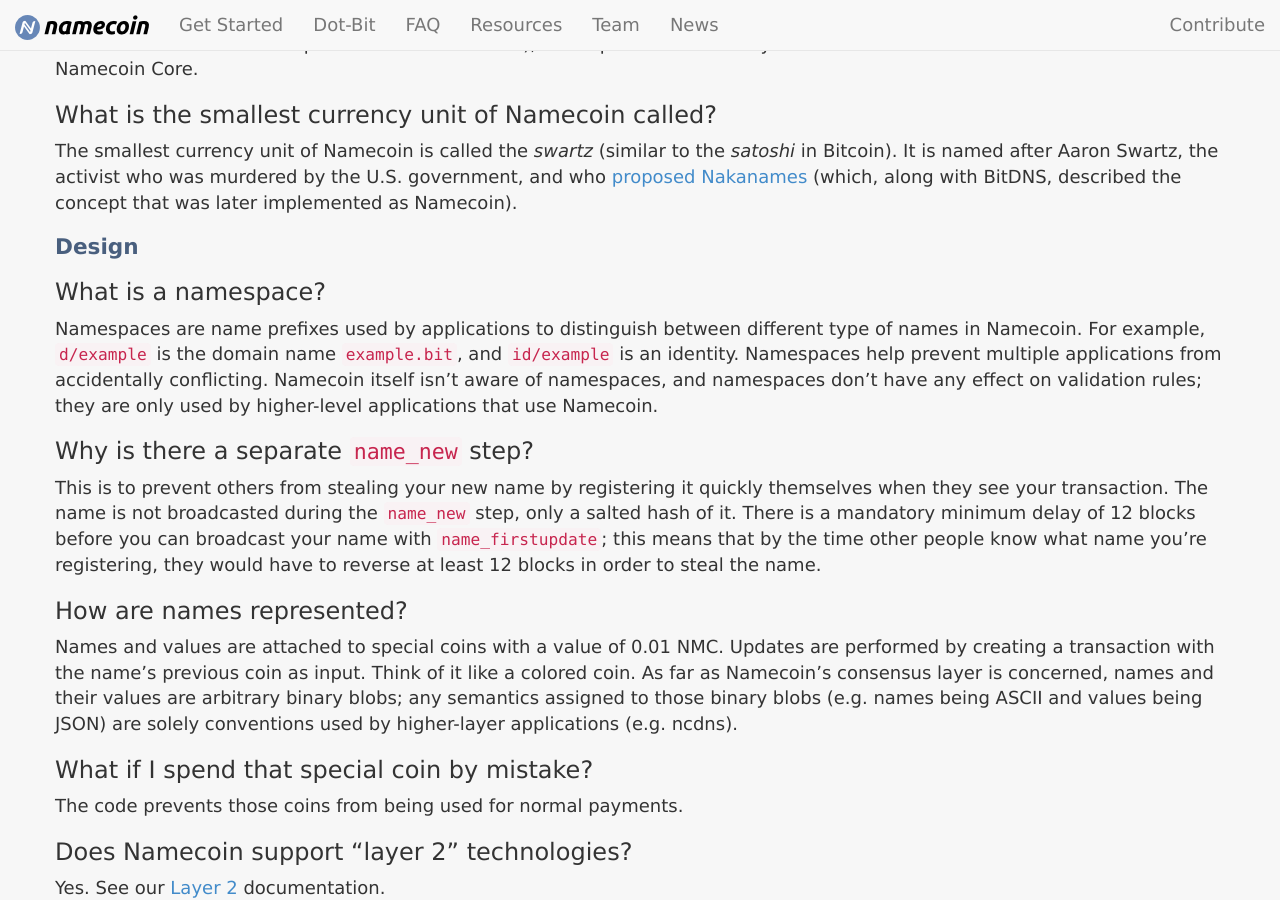
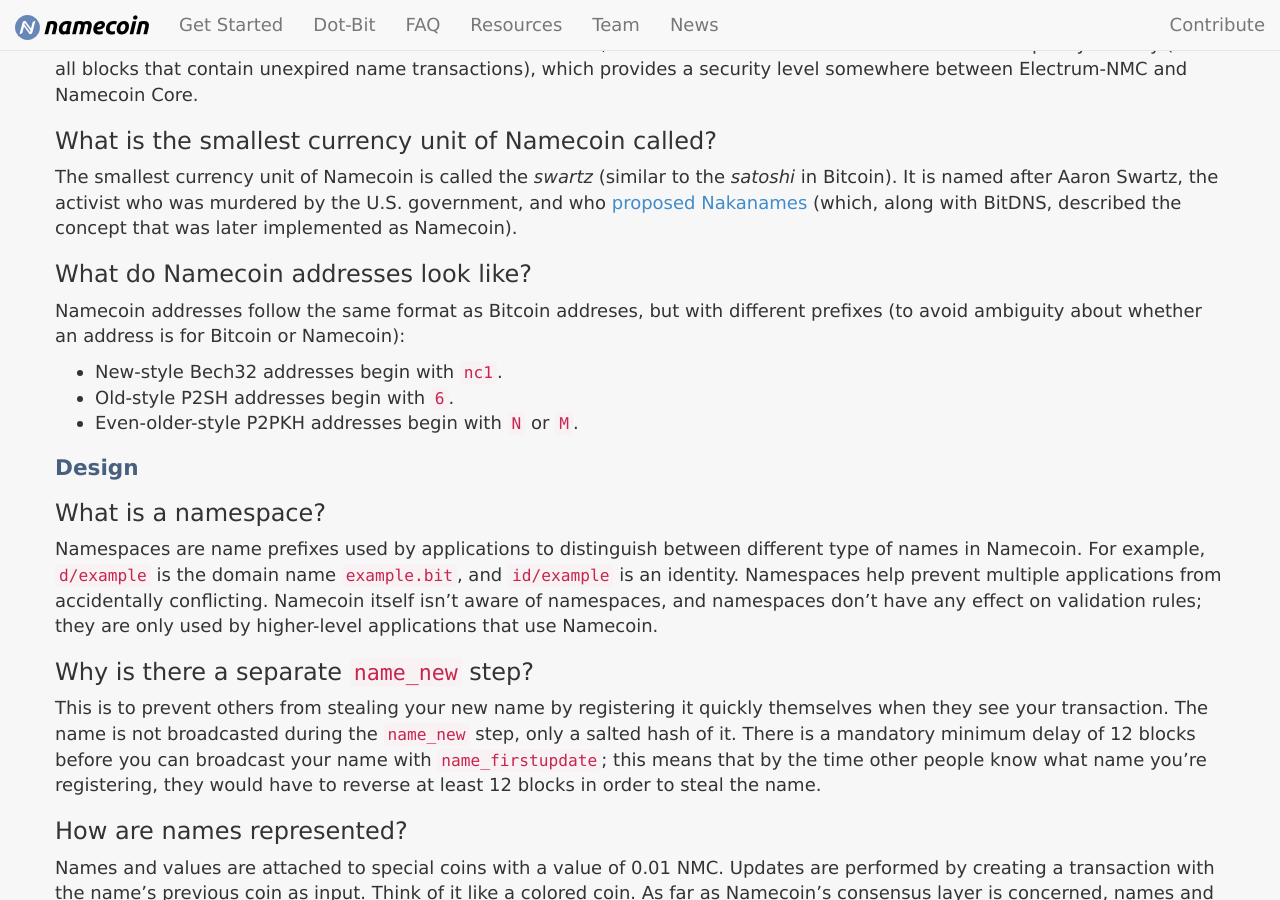
Before and after one commit to JeremyRand/namecoin.org, a Jekyll site: the page built from docs/faq/index.md, in a window 1280 px wide and 900 px high, scrolled down 3390 px. Built offline with Jekyll 4.4.1, drawn with Linux system fonts in a browser that asks for light colours; some of the changed text lies outside the part shown.

Commit message:
FAQ: Add address format
Counters some misinformation on Wikipedia.

```diff
--- a/docs/faq/index.md
+++ b/docs/faq/index.md
@@ -67,6 +67,14 @@ No, but you will get better security if you choose to do so.  A *full node* such
 ### What is the smallest currency unit of Namecoin called?
 
 The smallest currency unit of Namecoin is called the *swartz* (similar to the *satoshi* in Bitcoin).  It is named after Aaron Swartz, the activist who was murdered by the U.S. government, and who [proposed Nakanames](https://web.archive.org/web/20170424134548/http://www.aaronsw.com/weblog/squarezooko) (which, along with BitDNS, described the concept that was later implemented as Namecoin).
+
+### What do Namecoin addresses look like?
+
+Namecoin addresses follow the same format as Bitcoin addreses, but with different prefixes (to avoid ambiguity about whether an address is for Bitcoin or Namecoin):
+
+* New-style Bech32 addresses begin with `nc1`.
+* Old-style P2SH addresses begin with `6`.
+* Even-older-style P2PKH addresses begin with `N` or `M`.
 
 ## Design
 
```
